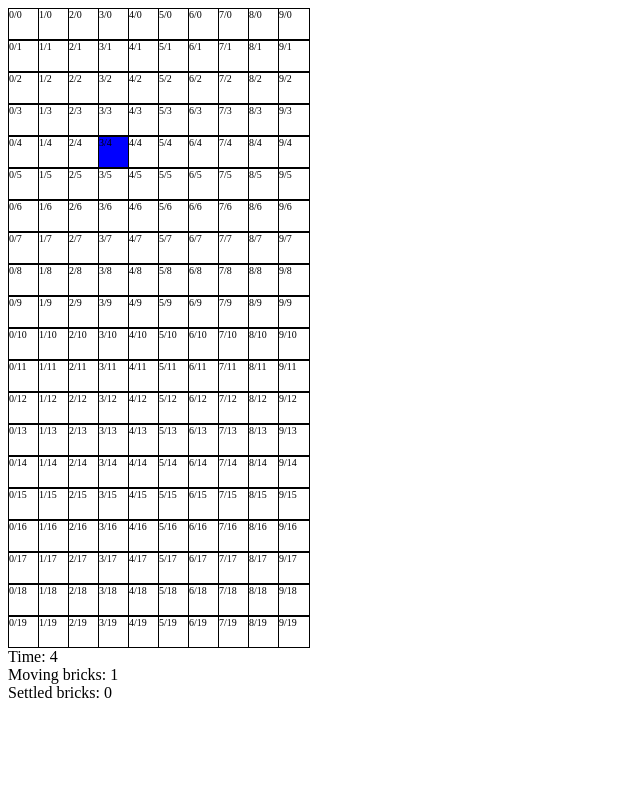
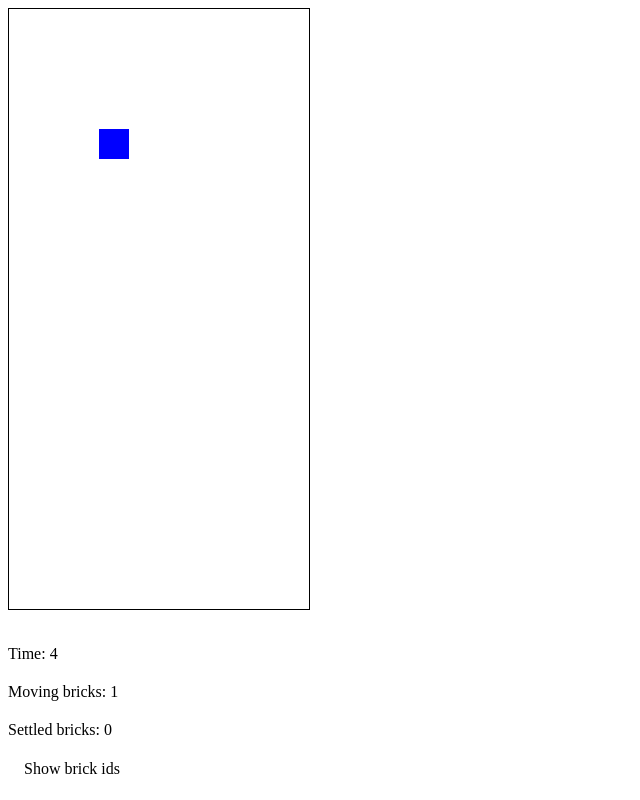
Before and after one commit to Adam-Wallenrod/tet-app, an Angular app: page / in a window 1280 px wide. Shown: the whole page, without its empty margins (0-640 px from the left). Built offline with nearby package versions, Linux system fonts and the light colour scheme.

Commit message:
add angular/material

```diff
--- a/package.json
+++ b/package.json
@@ -15,6 +15,7 @@
     "@angular/compiler": "^17.3.0",
     "@angular/core": "^17.3.0",
     "@angular/forms": "^17.3.0",
+    "@angular/material": "^17.3.10",
     "@angular/platform-browser": "^17.3.0",
     "@angular/platform-browser-dynamic": "^17.3.0",
     "@angular/router": "^17.3.0",
--- a/src/app/board/board.component.css
+++ b/src/app/board/board.component.css
@@ -2,14 +2,26 @@
 .board-wrapper {
   display: grid;
   grid-template-columns: repeat(10, 30px);
+  width: fit-content;
+  border: 1px solid black;
 }
-
-
 
 .brick {
   width: 30px;
   height: 30px;
-  border: 1px solid black;
   background: white;
   font-size: 10px;
 }
+
+ .brick.with-border {
+   border: 1px solid black;
+ }
+
+
+.game-info {
+  padding-top: 25px;
+
+  div {
+    padding: 10px 0;
+  }
+}
--- a/src/app/board/board.component.html
+++ b/src/app/board/board.component.html
@@ -1,15 +1,31 @@
 <div class="board-wrapper">
-
   <ng-container>
     <div *ngFor="let brick of board.getBricks()" class="brick"
          id="{{ brick.getX() }}-{{ brick.getY() }}"
-         style="background-color: {{ brick.getColor() }}"
+         [ngStyle]="{ 'background-color': brick.getColor() }"
+         [class.with-border]="showBrickIds"
     >
-      {{ brick.getX() }}/{{ brick.getY() }}
+      @if (showBrickIds) {
+        {{ brick.getX() }}/{{ brick.getY() }}
+      }
     </div>
   </ng-container>
+</div>
 
+<div class="game-info">
+  <div class="time">Time: {{ timer }}</div>
+  <div>Moving bricks: {{ board.movingBricks.size }}</div>
+  <div>Settled bricks: {{ board.settledBricks.size }}</div>
+  <div class="options">
+    <button mat-flat-button
+             color="primary"
+             (click)="showBrickIds = !showBrickIds"
+    >
+      @if(showBrickIds) {
+        Hide brick ids
+      } @else {
+        Show brick ids
+      }
+    </button>
+  </div>
 </div>
-<div>Time: {{ timer }}</div>
-<div>Moving bricks: {{ board.movingBricks.size }}</div>
-<div>Settled bricks: {{ board.settledBricks.size }}</div>
--- a/src/app/board/board.component.ts
+++ b/src/app/board/board.component.ts
@@ -5,6 +5,7 @@ import { Board } from './classes/board';
 import {Brick, DirectionX} from './classes/brick';
 import { GameBrick } from './classes/game-brick';
 import { ObjectUtils } from '../utils/ObjectUtils';
+import { MatButtonModule } from "@angular/material/button";
 
 export enum BLOCK_TYPE {
   I = 'I',
@@ -24,7 +25,10 @@ export enum KEY_CODE {
 @Component({
   selector: 'app-board',
   standalone: true,
-  imports: [CommonModule],
+  imports: [
+    CommonModule,
+    MatButtonModule,
+  ],
   templateUrl: './board.component.html',
   styleUrl: './board.component.css',
   //TODO: replace ???
@@ -43,6 +47,8 @@ export class BoardComponent implements OnInit, OnDestroy {
   board: Board = new Board();
 
   interval = interval(1000);
+
+  showBrickIds = false
 
   timer: number = 0;
 
--- a/src/app/board/classes/board.ts
+++ b/src/app/board/classes/board.ts
@@ -2,12 +2,15 @@ import { Brick, BrickType, DirectionX } from './brick';
 
 export class Board {
   readonly boardLength = 20;
+
   readonly boardWidth = 10;
 
   movingBricks: Map<string, Brick> = new Map();
+
   settledBricks: Map<string, Brick> = new Map();
 
   bricks: Brick[] = [];
+
   tetraminoBricks: Map<string, Brick> = new Map();
 
   constructor() {
@@ -53,15 +56,14 @@ export class Board {
     for (let [key, movingItem] of this.movingBricks) {
       //console.log('movingItem', movingItem);
       const newBrick = this.bricks.find(item => {
-        return !this.hasBrickAtCoordinates(item) &&
+        return !this.hasSettledAtCoordinates(item) &&
         item.getX() === movingItem.getX() && item.getY() === movingItem.getY() + 1
       });
       // console.log('Pos x --> ', newBrick?.getX());
       // console.log('Pos y --> ', newBrick?.getY());
       if (newBrick) {
         this.unsetSingleBrick(movingItem);
-        if (this.hasBrickAtCoordinates(newBrick) || newBrick.getY() === this.boardLength - 1) {
-          // this.settledBricks.set(this.getBrickId(newBrick), newBrick);
+        if (this.hasSettledAtCoordinates(newBrick) || newBrick.getY() === this.boardLength - 1) {
           this.settleBrick(newBrick);
           tetraCounter = initTetraCounter + 4;
         } else {
@@ -86,7 +88,7 @@ export class Board {
     for (let [key, movingItem] of this.movingBricks) {
       const moveStep: number = direction === DirectionX.LEFT ? -1 : 1;
       const newBrick = this.bricks.find(item => {
-        return !this.hasBrickAtCoordinates(item) && item.getY() === movingItem.getY()
+        return !this.hasSettledAtCoordinates(item) && item.getY() === movingItem.getY()
           && item.getX() === movingItem.getX() + moveStep;
       });
       if (newBrick) {
@@ -124,8 +126,7 @@ export class Board {
     this.movingBricks.delete(this.getBrickId(activeBrick));
   }
 
-  //TODO: consider using a better name
-  private hasBrickAtCoordinates(brickToCheck: Brick): boolean {
+  private hasSettledAtCoordinates(brickToCheck: Brick): boolean {
     return this.settledBricks.has(this.getBrickId(brickToCheck));
   }
 
```
Also changed, not shown: 1 other file (tests, documents, lock files or other folders).
